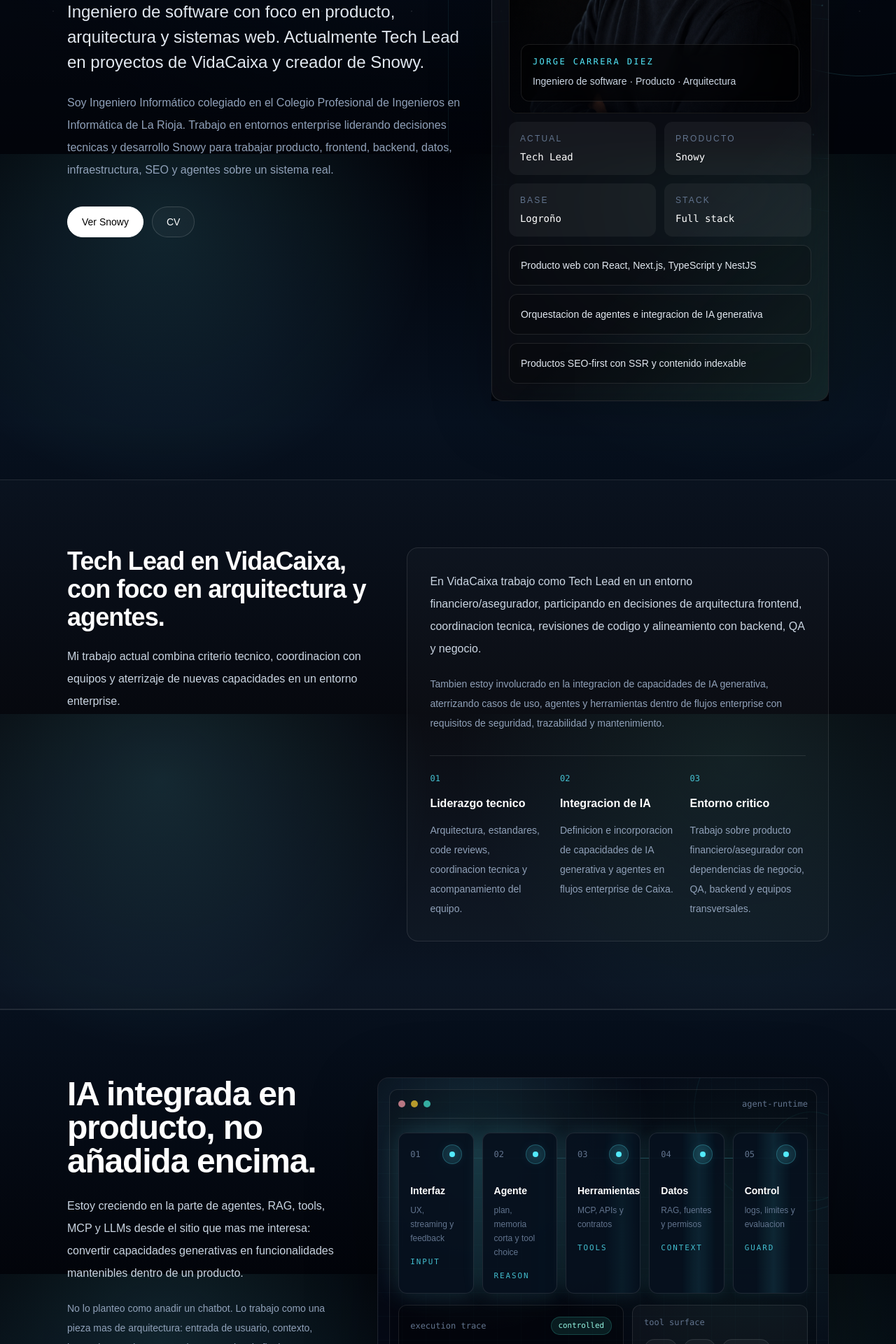
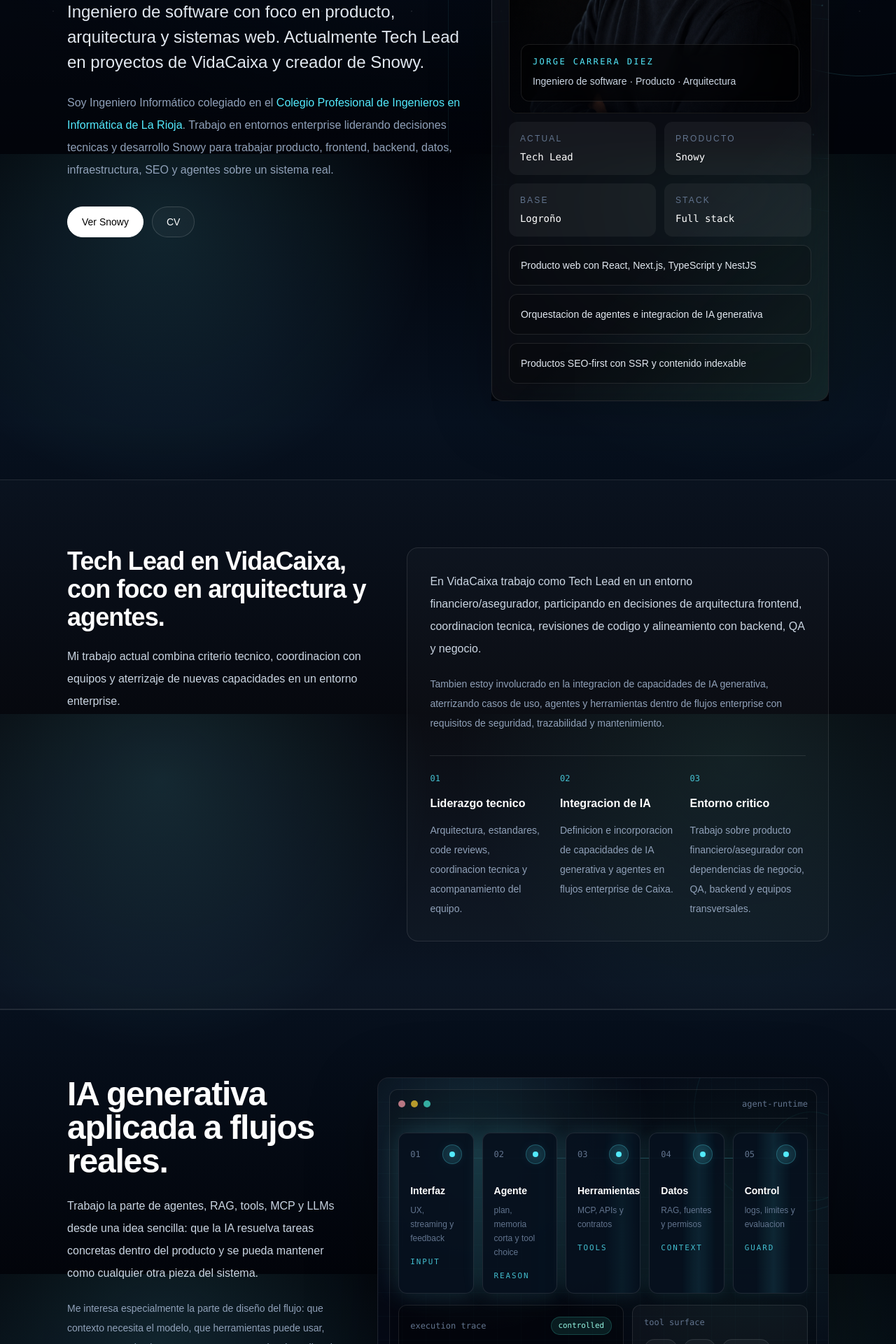
Before and after one commit to jocarrd/jorge-carrera-diez, a Next.js app: page / in a window 1280 px wide. Shown: the part 580-2500 px from the top of the page at 70% size. Built offline with nearby package versions, Linux system fonts and the light colour scheme.

Commit message:
fix: link college and refine ai copy

```diff
--- a/src/app/cv/page.tsx
+++ b/src/app/cv/page.tsx
@@ -1,7 +1,8 @@
 import type { Metadata } from "next";
+import { ProfileSummary } from "@/components/ProfileSummary";
 import { Section, SectionHeader, Surface } from "@/components/ui";
 import { experience } from "@/content/experience";
-import { profile, site } from "@/content/profile";
+import { site } from "@/content/profile";
 import { skillGroups } from "@/content/skills";
 import { createMetadata } from "@/lib/seo";
 
@@ -19,8 +20,8 @@
         <SectionHeader
           eyebrow="CV"
           title="Jorge Carrera Diez"
-          text={profile.summary}
         />
+        <ProfileSummary className="mt-5 max-w-3xl text-base leading-7 text-slate-300 sm:leading-8" />
         <div className="mt-8 flex flex-wrap gap-3 text-sm text-slate-300">
           <span>{site.location}</span>
           <a className="text-cyan-300 hover:text-cyan-100" href={`mailto:${site.email}`}>
--- /dev/null
+++ b/src/components/ProfileSummary.tsx
@@ -0,0 +1,24 @@
+import { site } from "@/content/profile";
+
+type ProfileSummaryProps = {
+  className?: string;
+};
+
+export function ProfileSummary({ className = "" }: ProfileSummaryProps) {
+  return (
+    <p className={className}>
+      Soy Ingeniero Informático colegiado en el{" "}
+      <a
+        href={site.collegeUrl}
+        target="_blank"
+        rel="noreferrer"
+        className="text-cyan-300 underline-offset-4 hover:text-cyan-100 hover:underline"
+      >
+        {site.college}
+      </a>
+      . Trabajo en entornos enterprise liderando decisiones tecnicas y desarrollo Snowy
+      para trabajar producto, frontend, backend, datos, infraestructura, SEO y agentes
+      sobre un sistema real.
+    </p>
+  );
+}
--- a/src/components/home/GenerativeAiSection.tsx
+++ b/src/components/home/GenerativeAiSection.tsx
@@ -58,17 +58,17 @@
       <div className="grid gap-12 lg:grid-cols-[0.76fr_1.24fr] lg:items-start">
         <div className="max-w-xl">
           <h2 className="text-3xl font-semibold tracking-tight text-white sm:text-5xl">
-            IA integrada en producto, no añadida encima.
+            IA generativa aplicada a flujos reales.
           </h2>
           <p className="mt-5 text-base leading-7 text-slate-300 sm:mt-6 sm:leading-8">
-            Estoy creciendo en la parte de agentes, RAG, tools, MCP y LLMs desde el sitio
-            que mas me interesa: convertir capacidades generativas en funcionalidades
-            mantenibles dentro de un producto.
+            Trabajo la parte de agentes, RAG, tools, MCP y LLMs desde una idea sencilla:
+            que la IA resuelva tareas concretas dentro del producto y se pueda mantener
+            como cualquier otra pieza del sistema.
           </p>
           <p className="mt-5 text-sm leading-7 text-slate-400">
-            No lo planteo como anadir un chatbot. Lo trabajo como una pieza mas de
-            arquitectura: entrada de usuario, contexto, herramientas, datos, controles y
-            experiencia final.
+            Me interesa especialmente la parte de diseño del flujo: que contexto necesita
+            el modelo, que herramientas puede usar, como se controlan las respuestas y que
+            experiencia recibe el usuario.
           </p>
           <div className="mt-8 overflow-hidden rounded-2xl border border-white/10 bg-[#050814]/80">
             {[
--- a/src/components/home/HeroSection.tsx
+++ b/src/components/home/HeroSection.tsx
@@ -1,3 +1,4 @@
+import { ProfileSummary } from "@/components/ProfileSummary";
 import { ProfileVisual } from "@/components/home/ProfileVisual";
 import { ButtonLink, Container } from "@/components/ui";
 import { profile } from "@/content/profile";
@@ -17,9 +18,7 @@
             <p className="mt-5 max-w-3xl text-lg leading-8 text-slate-200 sm:mt-6 sm:text-2xl sm:leading-9">
               {profile.headline}
             </p>
-            <p className="mt-5 max-w-2xl text-base leading-7 text-slate-400 sm:mt-6 sm:leading-8">
-              {profile.summary}
-            </p>
+            <ProfileSummary className="mt-5 max-w-2xl text-base leading-7 text-slate-400 sm:mt-6 sm:leading-8" />
             <div className="mt-7 flex flex-col items-stretch gap-3 sm:mt-9 sm:flex-row sm:items-start">
               <ButtonLink href="/proyectos/snowy">Ver Snowy</ButtonLink>
               <ButtonLink href="/cv" variant="secondary">
--- a/src/content/profile.ts
+++ b/src/content/profile.ts
@@ -17,7 +17,7 @@
   headline:
     "Ingeniero de software con foco en producto, arquitectura y sistemas web. Actualmente Tech Lead en proyectos de VidaCaixa y creador de Snowy.",
   summary:
-    "Soy Ingeniero Informático colegiado en el Colegio Profesional de Ingenieros en Informática de La Rioja. Trabajo en entornos enterprise liderando decisiones tecnicas y desarrollo Snowy para trabajar producto, frontend, backend, datos, infraestructura, SEO y agentes sobre un sistema real.",
+    "Soy Ingeniero Informático colegiado. Trabajo en entornos enterprise liderando decisiones tecnicas y desarrollo Snowy para trabajar producto, frontend, backend, datos, infraestructura, SEO y agentes sobre un sistema real.",
   positioning:
     "Ingeniero de software · Producto · Arquitectura",
   focus: [
```
